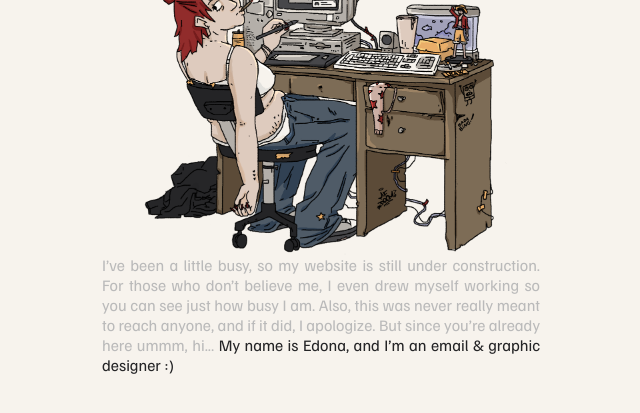
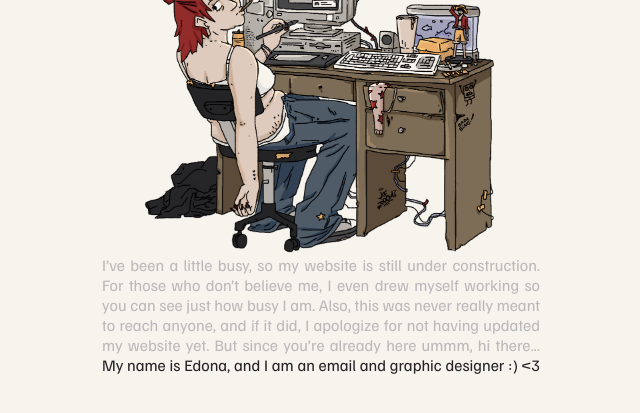
Before and after one commit to RamadaniEdon/Edona-Site, a plain HTML site: page index.html in a window 1280 px wide. Shown: the part 307-720 px from the top of the page, without its empty margins (319-959 px from the left). Drawn offline with Linux system fonts and the light colour scheme.

Commit message:
update description

```diff
--- a/index.html
+++ b/index.html
@@ -41,6 +41,7 @@
     color: #BABABA;
     font-size: 16px;
     text-align: justify;
+    text-align-last: justify;
     padding: 0;
     margin-top: 18.5rem;
   }
@@ -74,7 +75,7 @@
   <div class="main">
     <p class="title">WORK IN PROGRESS</p>
     <img class="image" src="./edonara.png" alt="Edonara">
-    <p class="desc">I’ve been a little busy, so my website is still under construction. For those who don’t believe me, I even drew myself working so you can see just how busy I am. Also, this was never really meant to reach anyone, and if it did, I apologize. But since you’re already here ummm, hi... <span class="darker">My name is Edona, and I’m an email &amp; graphic designer :)</span></p>
+    <p class="desc">I’ve been a little busy, so my website is still under construction. For those who don’t believe me, I even drew myself working so you can see just how busy I am. Also, this was never really meant to reach anyone, and if it did, I apologize for not having updated my website yet. But since you’re already here ummm, hi there... <span class="darker">My name is Edona, and I am an email and graphic designer :) &lt;3</span></p>
   </div>
 </body>
 </html>
```
